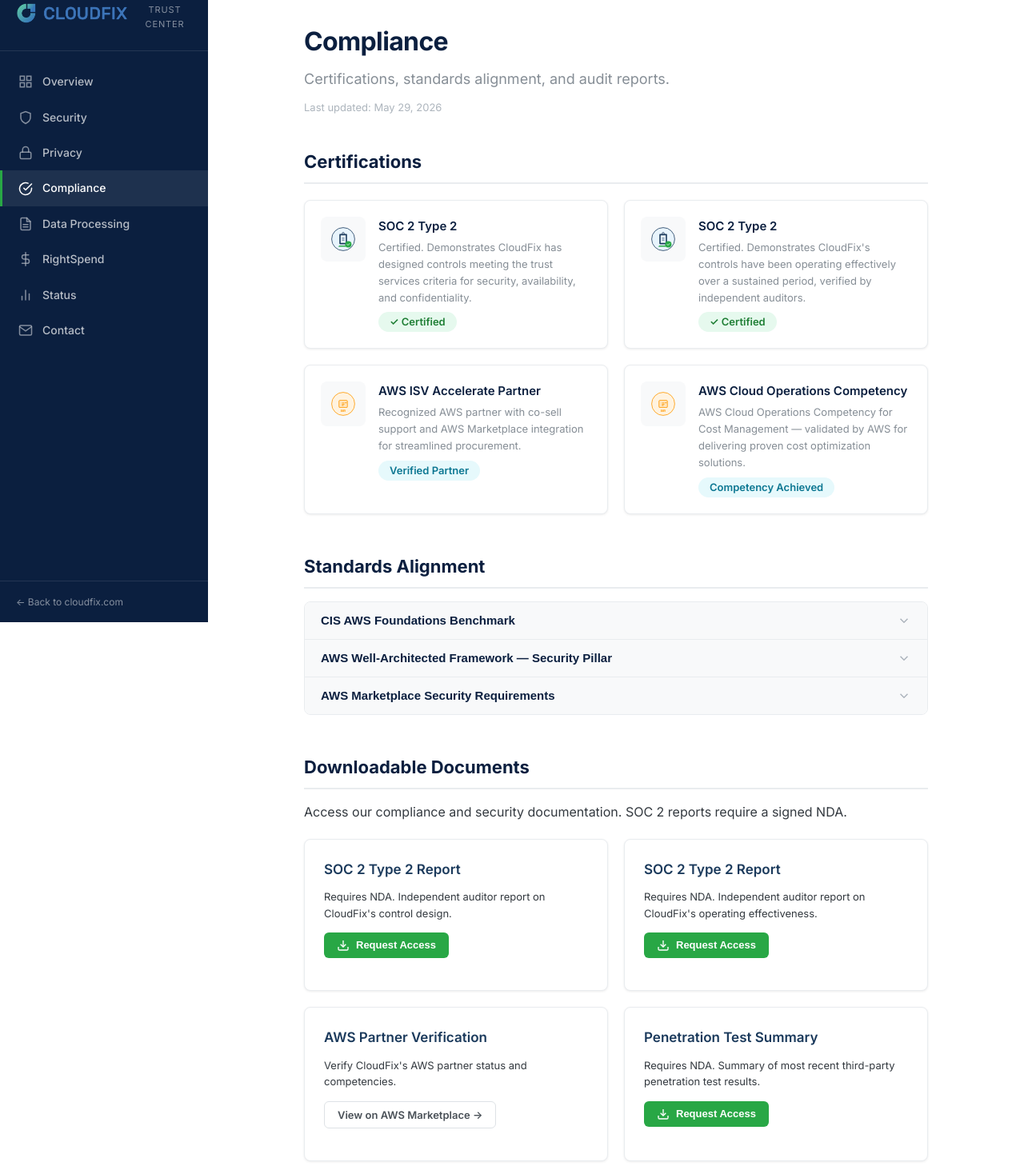
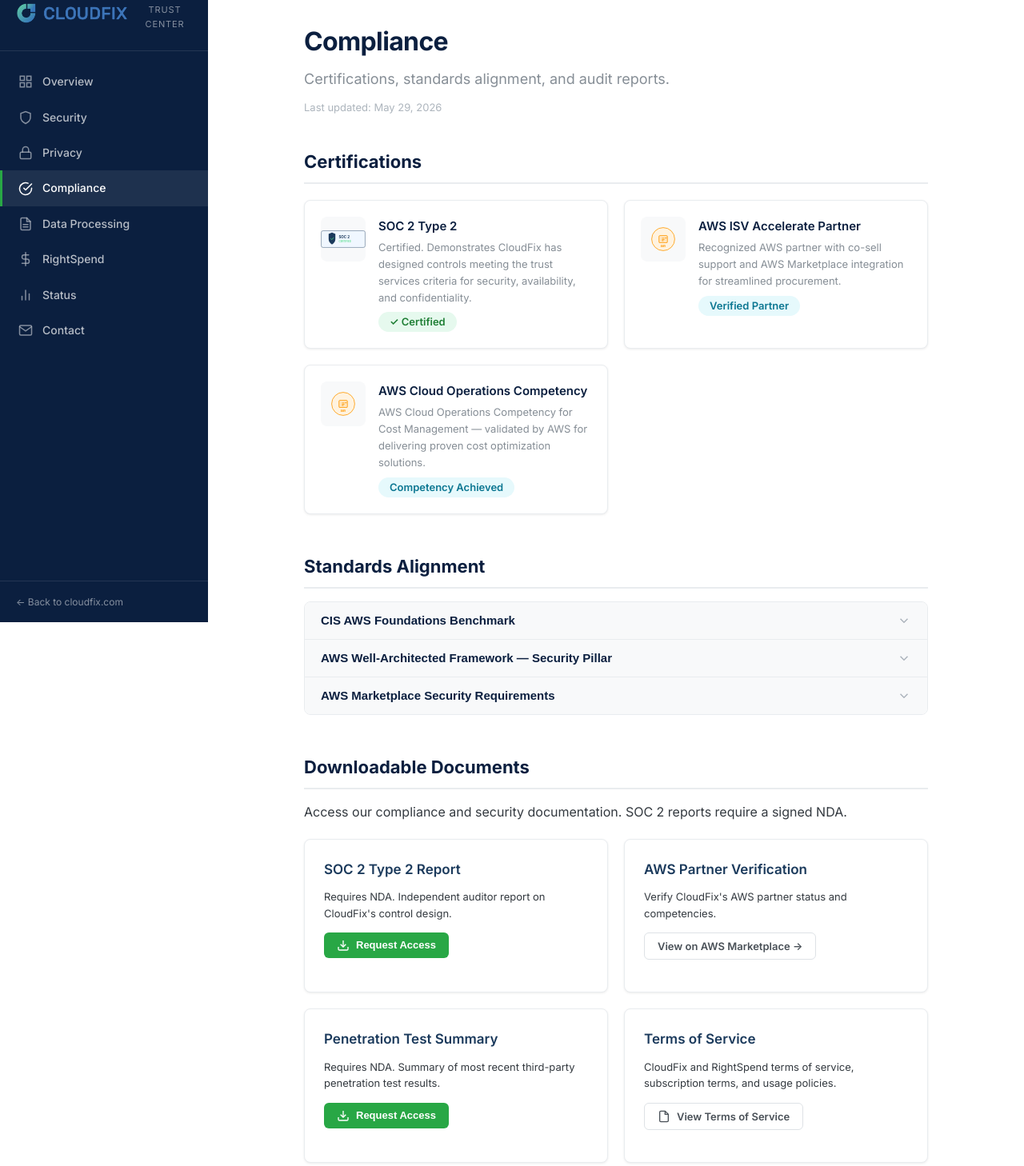
Before and after one commit to gleesonb-aurea/trust-cloudfix, a plain HTML site: page compliance.html in a window 1280 px wide. Shown: the part 22-1480 px from the top of the page at 80% size. Drawn offline with Linux system fonts and the light colour scheme.

Commit message:
Add logos, fix compliance duplicates, fix AWS Marketplace link

```diff
--- a/compliance.html
+++ b/compliance.html
@@ -87,21 +87,11 @@
         <div class="card-grid">
           <div class="card cert-card">
             <div class="cert-badge">
-              <img src="assets/soc2-badge.svg" alt="SOC 2" width="32" height="32">
+              <img src="assets/soc2-certified.svg" alt="SOC 2 Certified" width="80" height="32">
             </div>
             <div class="cert-info">
               <h4>SOC 2 Type 2</h4>
               <p>Certified. Demonstrates CloudFix has designed controls meeting the trust services criteria for security, availability, and confidentiality.</p>
-              <span class="badge badge-green" style="margin-top:8px;">✓ Certified</span>
-            </div>
-          </div>
-          <div class="card cert-card">
-            <div class="cert-badge">
-              <img src="assets/soc2-badge.svg" alt="SOC 2" width="32" height="32">
-            </div>
-            <div class="cert-info">
-              <h4>SOC 2 Type 2</h4>
-              <p>Certified. Demonstrates CloudFix's controls have been operating effectively over a sustained period, verified by independent auditors.</p>
               <span class="badge badge-green" style="margin-top:8px;">✓ Certified</span>
             </div>
           </div>
@@ -205,20 +195,10 @@
             </div>
           </div>
           <div class="card">
-            <h3 style="margin-top:0;">SOC 2 Type 2 Report</h3>
-            <p class="text-sm text-muted">Requires NDA. Independent auditor report on CloudFix's operating effectiveness.</p>
-            <div class="btn-group" style="margin-top:12px;">
-              <button class="btn btn-primary btn-sm" data-open-modal>
-                <svg viewBox="0 0 24 24" fill="none" stroke="currentColor" stroke-width="2" width="14" height="14"><path d="M21 15v4a2 2 0 01-2 2H5a2 2 0 01-2-2v-4"/><polyline points="7 10 12 15 17 10"/><line x1="12" y1="15" x2="12" y2="3"/></svg>
-                Request Access
-              </button>
-            </div>
-          </div>
-          <div class="card">
             <h3 style="margin-top:0;">AWS Partner Verification</h3>
             <p class="text-sm text-muted">Verify CloudFix's AWS partner status and competencies.</p>
             <div class="btn-group" style="margin-top:12px;">
-              <a href="https://aws.amazon.com/marketplace/seller-profile?id=cloudfix" target="_blank" rel="noopener" class="btn btn-outline btn-sm">
+              <a href="https://aws.amazon.com/marketplace/seller-profile?id=cfb3af5c-5adc-4e95-83af-9d08c7992825" target="_blank" rel="noopener" class="btn btn-outline btn-sm">
                 View on AWS Marketplace →
               </a>
             </div>
@@ -303,7 +283,6 @@
           <select id="req-need" name="document_type">
             <option value="">Select...</option>
             <option value="soc2-type2">SOC 2 Type 2 Report</option>
-            <option value="soc2-type2">SOC 2 Type 2 Report</option>
             <option value="dpa">Data Processing Addendum (DPA)</option>
             <option value="tos">Terms of Service</option>
             <option value="privacy">Privacy Policy</option>
```
Also changed, not shown: index.html (+2 -2 lines), rightspend.html (+1 -0 lines), assets/cloudfix-logo-icon.jpg (added), assets/rightspend-logo.jpg (added), assets/soc2-certified.svg (added).
